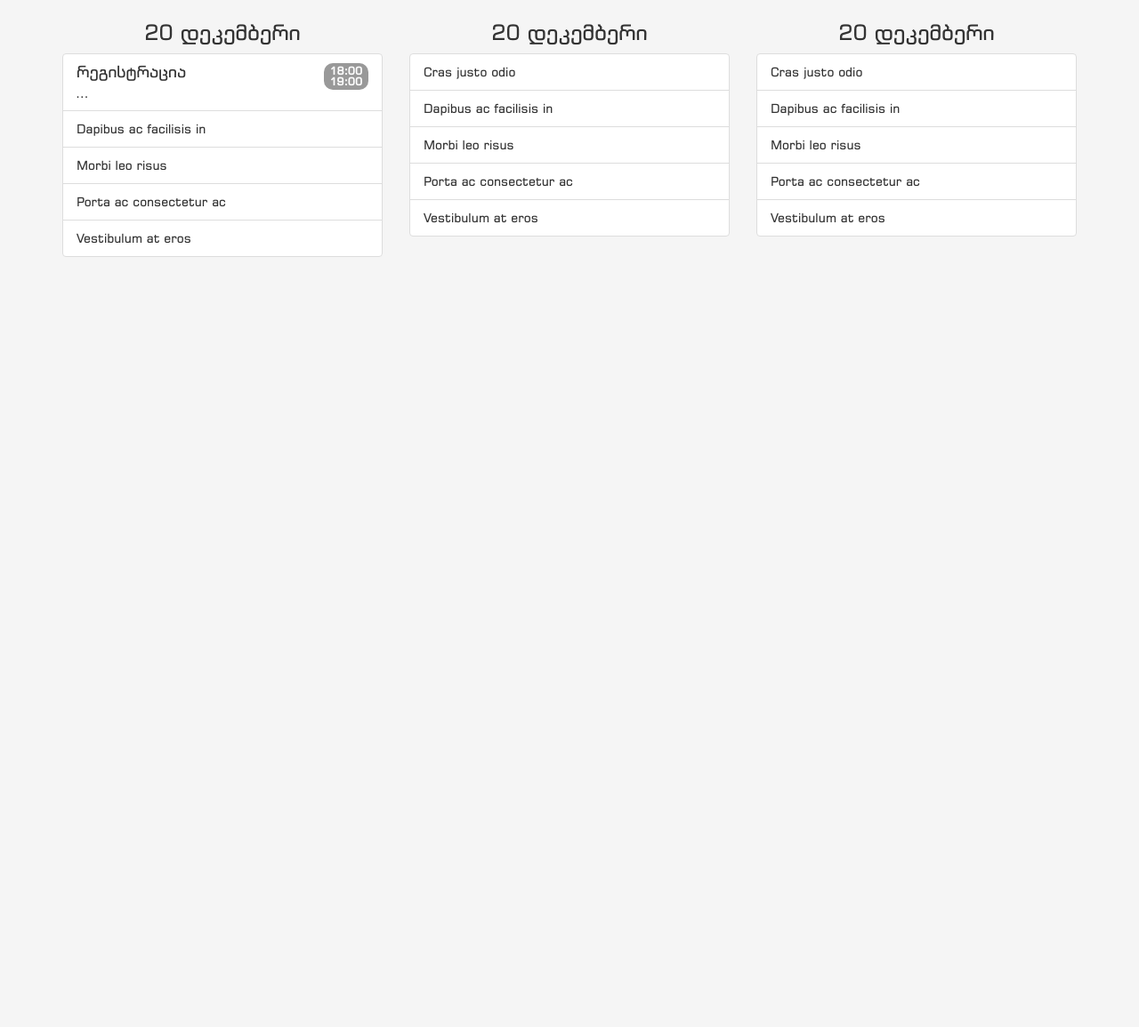
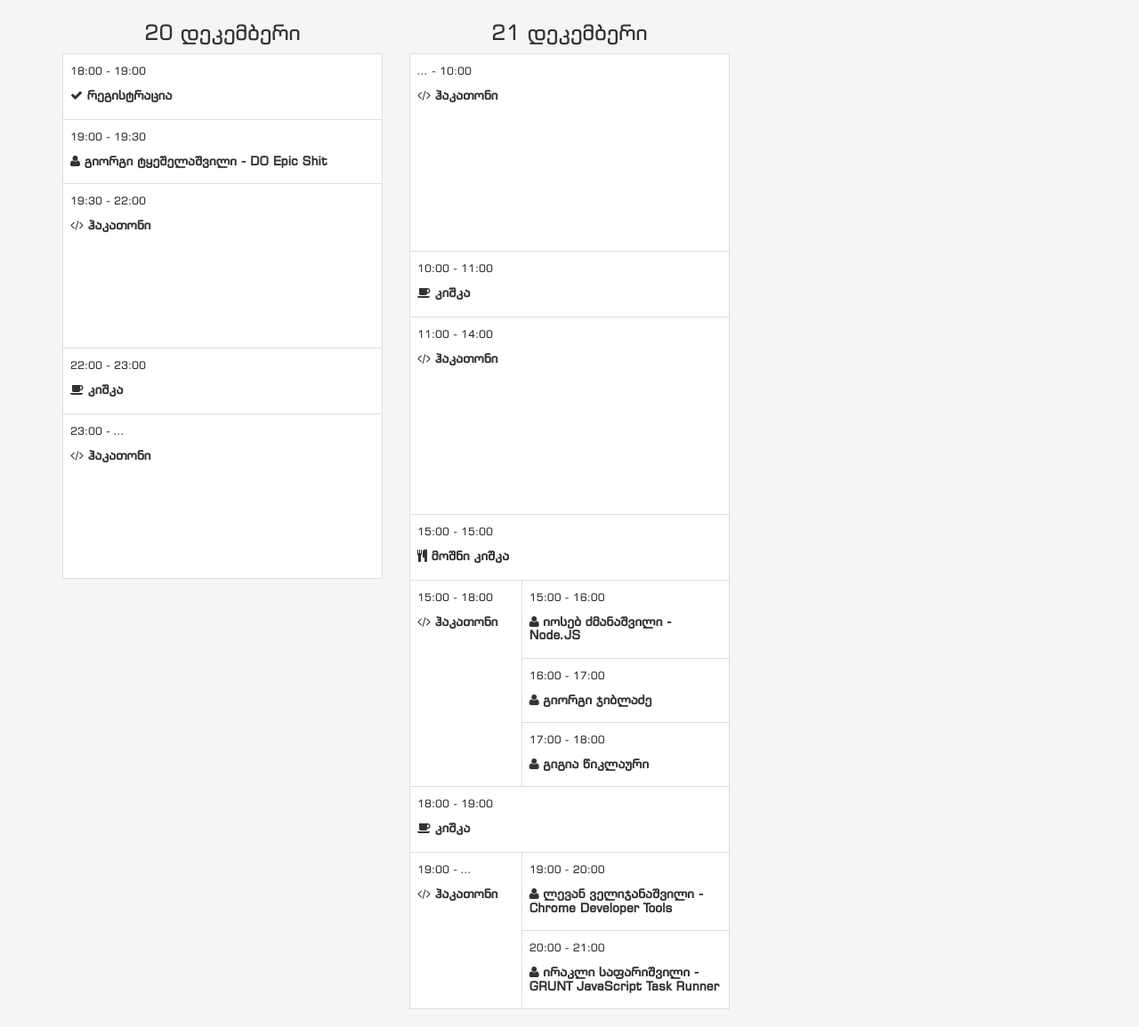
Before and after one commit to uniHackio/cst.unihack.ge, a website: page agenda/index.html in a window 1280 px wide. Shown: the part 107-1262 px from the top of the page at 89% size. Before the commit the page ends 800 px from the top, so only its background shows below. Drawn offline with nearby package versions, Linux system fonts and the light colour scheme; files whose address does not match are found by name.

Commit message:
yolo days and shit

```diff
--- a/agenda/css/style.css
+++ b/agenda/css/style.css
@@ -2,6 +2,25 @@
 
 .center {
 	text-align: center;
+}
+
+.he-05 { height: 37px; }
+.he-1 { height: 74px; }
+.he-15 { height: 111px; }
+.he-2 { height: 148px; }
+.he-25 { height: 185px; }
+.he-3 { height: 222px; }
+.he-35 { height: 259px; }
+.he-4 { height: 296px; }
+.he-max { height: 333px; }
+.time { font-size: 0.85em; }
+
+.table {
+	background-color: white;
+}
+
+.table h5 {
+	font-weight: bold;
 }
 
 body {
--- a/agenda/index.html
+++ b/agenda/index.html
@@ -17,37 +17,90 @@
             <div class="row">
                 <div class="col-md-4">
                     <h3 class="center">20 დეკემბერი</h3>
-                    <ul class="list-group">
-                        <li class="list-group-item">
-                            <span class="badge">18:00<br>19:00</span>
-                            <h4 class="list-group-item-heading">რეგისტრაცია</h4>
-                            <p class="list-group-item-text">...</p>
-                        </li>
-                        <li class="list-group-item">Dapibus ac facilisis in</li>
-                        <li class="list-group-item">Morbi leo risus</li>
-                        <li class="list-group-item">Porta ac consectetur ac</li>
-                        <li class="list-group-item">Vestibulum at eros</li>
-                    </ul>
+                    <!-- -- sorry for tables and shit lol -- -->
+                    <table class="table table-bordered">
+                        <tr class="he-1"><td>
+                            <span class="time">18:00 - 19:00</span>
+                            <h5><i class="fa fa-check"></i> რეგისტრაცია</h5>
+                        </td></tr>
+                        <tr class="he-05"><td>
+                            <span class="time">19:00 - 19:30</span>
+                            <h5><i class="fa fa-user"></i> გიორგი ტყეშელაშვილი - DO Epic Shit</h5>
+                        </td></tr>
+                        <tr class="he-25"><td>
+                            <span class="time">19:30 - 22:00</span>
+                            <h5><i class="fa fa-code"></i> ჰაკათონი</h5>
+                        </td></tr>
+                        <tr class="he-1"><td>
+                            <span class="time">22:00 - 23:00</span>
+                            <h5><i class="fa fa-coffee"></i> კიშკა</h5>
+                        </td></tr>
+                        <tr class="he-25"><td>
+                            <span class="time">23:00 - ...</span>
+                            <h5><i class="fa fa-code"></i> ჰაკათონი</h5>
+                        </td></tr>
+                    </table>
                 </div>
                 <div class="col-md-4">
-                    <h3 class="center">20 დეკემბერი</h3>
-                    <ul class="list-group">
-                        <li class="list-group-item">Cras justo odio</li>
-                        <li class="list-group-item">Dapibus ac facilisis in</li>
-                        <li class="list-group-item">Morbi leo risus</li>
-                        <li class="list-group-item">Porta ac consectetur ac</li>
-                        <li class="list-group-item">Vestibulum at eros</li>
-                    </ul>
-                </div>
-                <div class="col-md-4">
-                    <h3 class="center">20 დეკემბერი</h3>
-                    <ul class="list-group">
-                        <li class="list-group-item">Cras justo odio</li>
-                        <li class="list-group-item">Dapibus ac facilisis in</li>
-                        <li class="list-group-item">Morbi leo risus</li>
-                        <li class="list-group-item">Porta ac consectetur ac</li>
-                        <li class="list-group-item">Vestibulum at eros</li>
-                    </ul>
+                    <h3 class="center">21 დეკემბერი</h3>
+                    <table class="table table-bordered">
+                        <tr class="he-3"><td colspan="2">
+                            <span class="time">... - 10:00</span>
+                            <h5><i class="fa fa-code"></i> ჰაკათონი</h5>
+                        </td></tr>
+                        <tr class="he-1"><td colspan="2">
+                            <span class="time">10:00 - 11:00</span>
+                            <h5><i class="fa fa-coffee"></i> კიშკა</h5>
+                        </td></tr>
+                        <tr class="he-3"><td colspan="2">
+                            <span class="time">11:00 - 14:00</span>
+                            <h5><i class="fa fa-code"></i> ჰაკათონი</h5>
+                        </td></tr>
+                        <tr class="he-1"><td colspan="2">
+                            <span class="time">15:00 - 15:00</span>
+                            <h5><i class="fa fa-cutlery"></i> მოშნი კიშკა</h5>
+                        </td></tr>
+                        <tr class="he-_"><td width="35%" rowspan="3">
+                                <span class="time">15:00 - 18:00</span>
+                                <h5><i class="fa fa-code"></i> ჰაკათონი</h5>
+                            </td>
+                            <td>
+                                <span class="time">15:00 - 16:00</span>
+                                <h5><i class="fa fa-user"></i> იოსებ ძმანაშვილი - Node.JS</h5>
+                            </td>
+                        </tr>
+                        <tr>
+                            <td>
+                                <span class="time">16:00 - 17:00</span>
+                                <h5><i class="fa fa-user"></i> გიორგი ჯიბლაძე</h5>
+                            </td>
+                        </tr>
+                        <tr>
+                            <td>
+                                <span class="time">17:00 - 18:00</span>
+                                <h5><i class="fa fa-user"></i> გიგია წიკლაური</h5>
+                            </td>
+                        </tr>
+                        <tr class="he-1"><td colspan="2">
+                            <span class="time">18:00 - 19:00</span>
+                            <h5><i class="fa fa-coffee"></i> კიშკა</h5>
+                        </td></tr>
+                        <tr class="he-_"><td rowspan="2">
+                                <span class="time">19:00 - ...</span>
+                                <h5><i class="fa fa-code"></i> ჰაკათონი</h5>
+                            </td>
+                            <td>
+                                <span class="time">19:00 - 20:00</span>
+                                <h5><i class="fa fa-user"></i> ლევან ველიჯანაშვილი - Chrome Developer Tools</h5>
+                            </td>
+                        </tr>
+                        <tr>
+                            <td>
+                                <span class="time">20:00 - 21:00</span>
+                                <h5><i class="fa fa-user"></i> ირაკლი საფარიშვილი - GRUNT  JavaScript Task Runner</h5>
+                            </td>
+                        </tr>
+                    </table>
                 </div>
             </div>
         </div>
```
